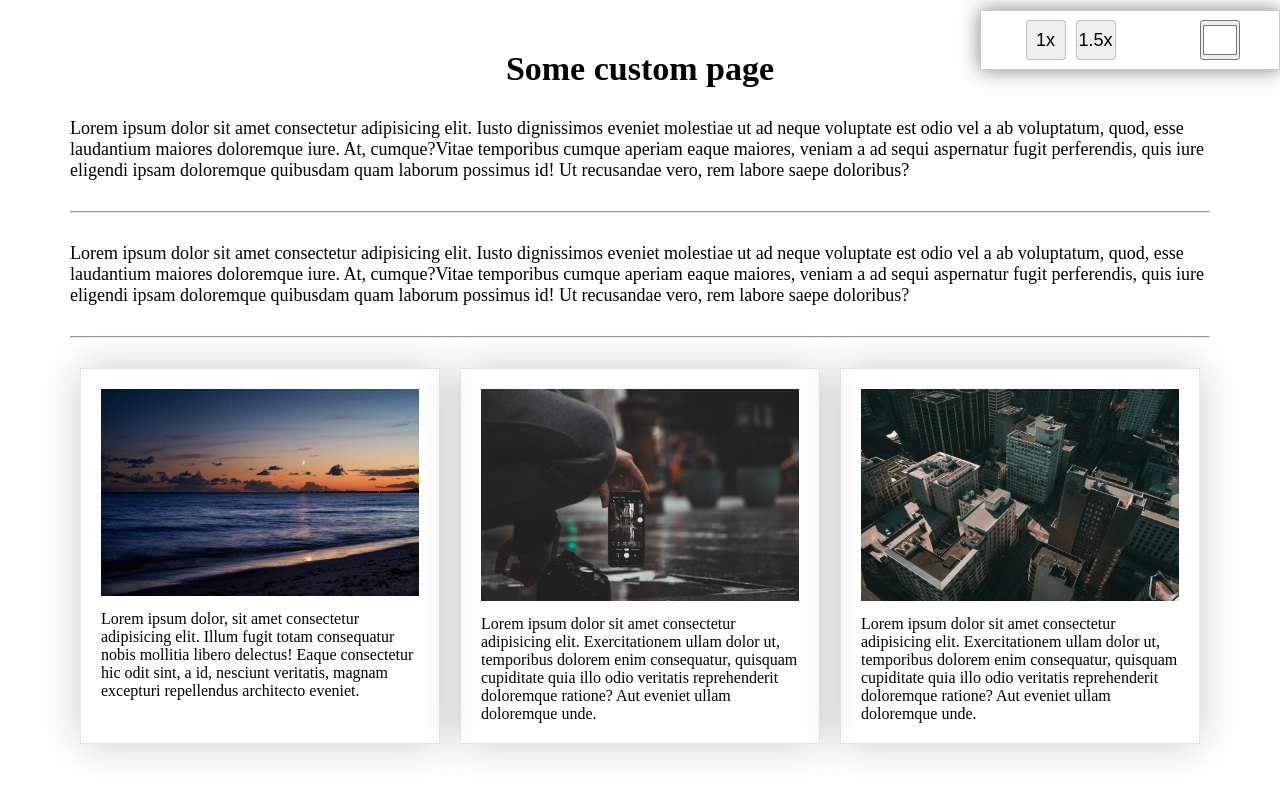
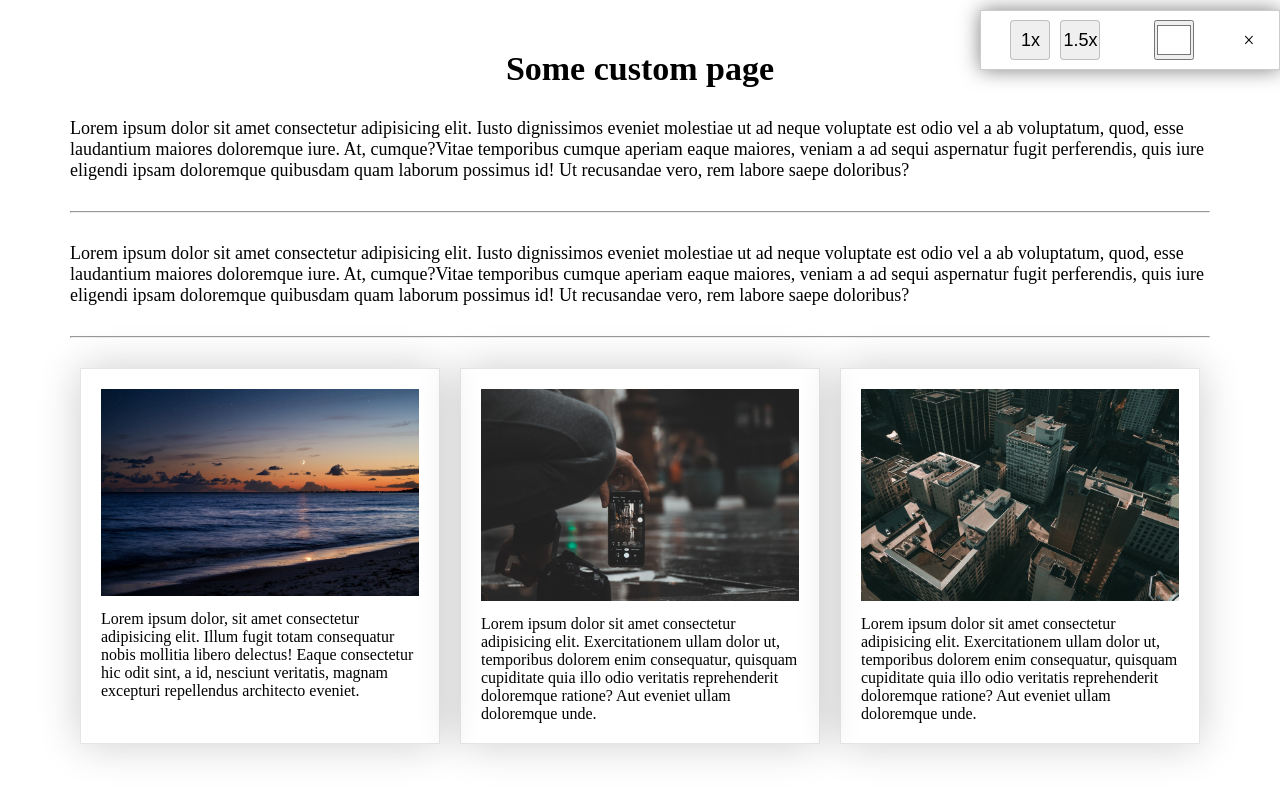
Before and after one commit to akarpovauk/OOP_custom_page_lib, a website with bundled scripts: page src/index.html in a window 1280 px wide. Built offline with nearby package versions, Linux system fonts and the light colour scheme; files whose address does not match are found by name.

Commit message:
feat: Customizator: add setBgColor(), injectStyle(), reset() methods

```diff
--- a/src/js/customizator.js
+++ b/src/js/customizator.js
@@ -2,43 +2,110 @@ export default class Customizator {
 	constructor() {
 		this.btnBlock = document.createElement('div');
 		this.colorPicker = document.createElement('input');
+		this.clear = document.createElement('div');
+
+		this.scale = localStorage.getItem('scale') || 1;
+		this.color = localStorage.getItem('color') || '#ffffff';
 
 		this.btnBlock.addEventListener('click', (e) => this.onScaleChange(e));
 		this.colorPicker.addEventListener('input', (e) => this.onColorChange(e));
+		this.clear.addEventListener('click', () => this.reset());
 	}
 
 	onScaleChange(e) {
-		let scale;
 		const body = document.querySelector('body');
-		if(e.target.value) {
-			scale = +e.target.value.replace(/x/g, '');
+		if(e) {
+			this.scale = +e.target.value.replace(/x/g, '');
 		}
-		function recursy(element) {
+		const recursy = (element) => {
 			element.childNodes.forEach(node => {
 				if (node.nodeName === '#text' && node.nodeValue.replace(/\s+/g, '').length >0){
 					if (!node.parentNode.getAttribute('data-fz')) {
 						let value = window.getComputedStyle(node.parentNode, null).fontSize;
 						node.parentNode.setAttribute('data-fz', +value.replace(/px/g, '') )
-						node.parentNode.style.fontSize = node.parentNode.getAttribute('data-fz') * scale + 'px';
+						node.parentNode.style.fontSize = node.parentNode.getAttribute('data-fz') * this.scale + 'px';
 					} else {
-						node.parentNode.style.fontSize = node.parentNode.getAttribute('data-fz') * scale + 'px';
+						node.parentNode.style.fontSize = node.parentNode.getAttribute('data-fz') * this.scale + 'px';
 					}
 				} else {
 					recursy(node);
+					localStorage.setItem('scale', this.scale);
 				}
 			})
 		}
 		recursy(body);
-		console.log(scale);
 	}
 
 	onColorChange(e) {
 		const body = document.querySelector('body');
 		body.style.backgroundColor = e.target.value;
-		console.log(e.target.value);
+		localStorage.setItem('color', e.target.value);
+	}
+
+	setBgColor() {
+		const body = document.querySelector('body');
+		body.style.backgroundColor = this.color;
+		this.colorPicker.value = this.color;
+	}
+
+	injectStyle() {
+		let style = document.createElement('style');
+		style.innerHTML = `
+		.panel {
+			display: flex;
+			justify-content: space-around;
+			align-items: center;
+			position: fixed;
+			top: 10px;
+			right: 0;
+			border: 1px solid rgba(0,0,0, .2);
+			box-shadow: 0 0 20px rgba(0,0,0, .5);
+			width: 300px;
+			height: 60px;
+			background-color: #fff;
+		}
+
+		.scale {
+			display: flex;
+			justify-content: space-around;
+			align-items: center;
+			width: 100px;
+			height: 40px;
+		}
+		.scale_btn {
+			display: block;
+			width: 40px;
+			height: 40px;
+			border: 1px solid rgba(0,0,0, .2);
+			border-radius: 4px;
+			font-size: 18px;
+		}
+
+		.color {
+			width: 40px;
+			height: 40px;
+		}
+		.clear {
+			font-size: 20px;
+			cursor: pointer;
+		}
+		`;
+		document.querySelector('head').appendChild(style);
+	}
+
+	reset() {
+		localStorage.clear();
+		this.scale = 1;
+		this.color = '#ffffff';
+		this.setBgColor();
+		this.onScaleChange();
 	}
 
 	render() {
+		this.injectStyle();
+		this.setBgColor();
+		this.onScaleChange();
+
 		let scaleInputS = document.createElement('input');
 		let	scaleInputM = document.createElement('input');
 		let panel = document.createElement('div');
@@ -57,7 +124,9 @@ export default class Customizator {
 		this.colorPicker.setAttribute('value', '#ffffff');
 
 		this.btnBlock.append(scaleInputS, scaleInputM);
-		panel.append(this.btnBlock, this.colorPicker);
+		panel.append(this.btnBlock, this.colorPicker, this.clear);
+		this.clear.innerHTML = "&times";
+		this.clear.classList.add('clear');
 		document.querySelector('body').append(panel)
 	}
 }
--- a/src/scss/style.scss
+++ b/src/scss/style.scss
@@ -43,38 +43,38 @@ hr {
 }
 
 
-.panel {
-    display: flex;
-    justify-content: space-around;
-    align-items: center;
-    position: fixed;
-    top: 10px;
-    right: 0;
-    border: 1px solid rgba(0,0,0, .2);
-    box-shadow: 0 0 20px rgba(0,0,0, .5);
-    width: 300px;
-    height: 60px;
-    background-color: #fff;
+// .panel {
+//     display: flex;
+//     justify-content: space-around;
+//     align-items: center;
+//     position: fixed;
+//     top: 10px;
+//     right: 0;
+//     border: 1px solid rgba(0,0,0, .2);
+//     box-shadow: 0 0 20px rgba(0,0,0, .5);
+//     width: 300px;
+//     height: 60px;
+//     background-color: #fff;
 
-}
+// }
 
-.scale {
-    display: flex;
-    justify-content: space-around;
-    align-items: center;
-    width: 100px;
-    height: 40px;
-    &_btn {
-        display: block;
-        width: 40px;
-        height: 40px;
-        border: 1px solid rgba(0,0,0, .2);
-        border-radius: 4px;
-        font-size: 18px;
-    }
-}
+// .scale {
+//     display: flex;
+//     justify-content: space-around;
+//     align-items: center;
+//     width: 100px;
+//     height: 40px;
+//     &_btn {
+//         display: block;
+//         width: 40px;
+//         height: 40px;
+//         border: 1px solid rgba(0,0,0, .2);
+//         border-radius: 4px;
+//         font-size: 18px;
+//     }
+// }
 
-.color {
-    width: 40px;
-    height: 40px;
-}
+// .color {
+//     width: 40px;
+//     height: 40px;
+// }
```
Also changed, not shown: dist/script.js, dist/style.css, 1 other file.
